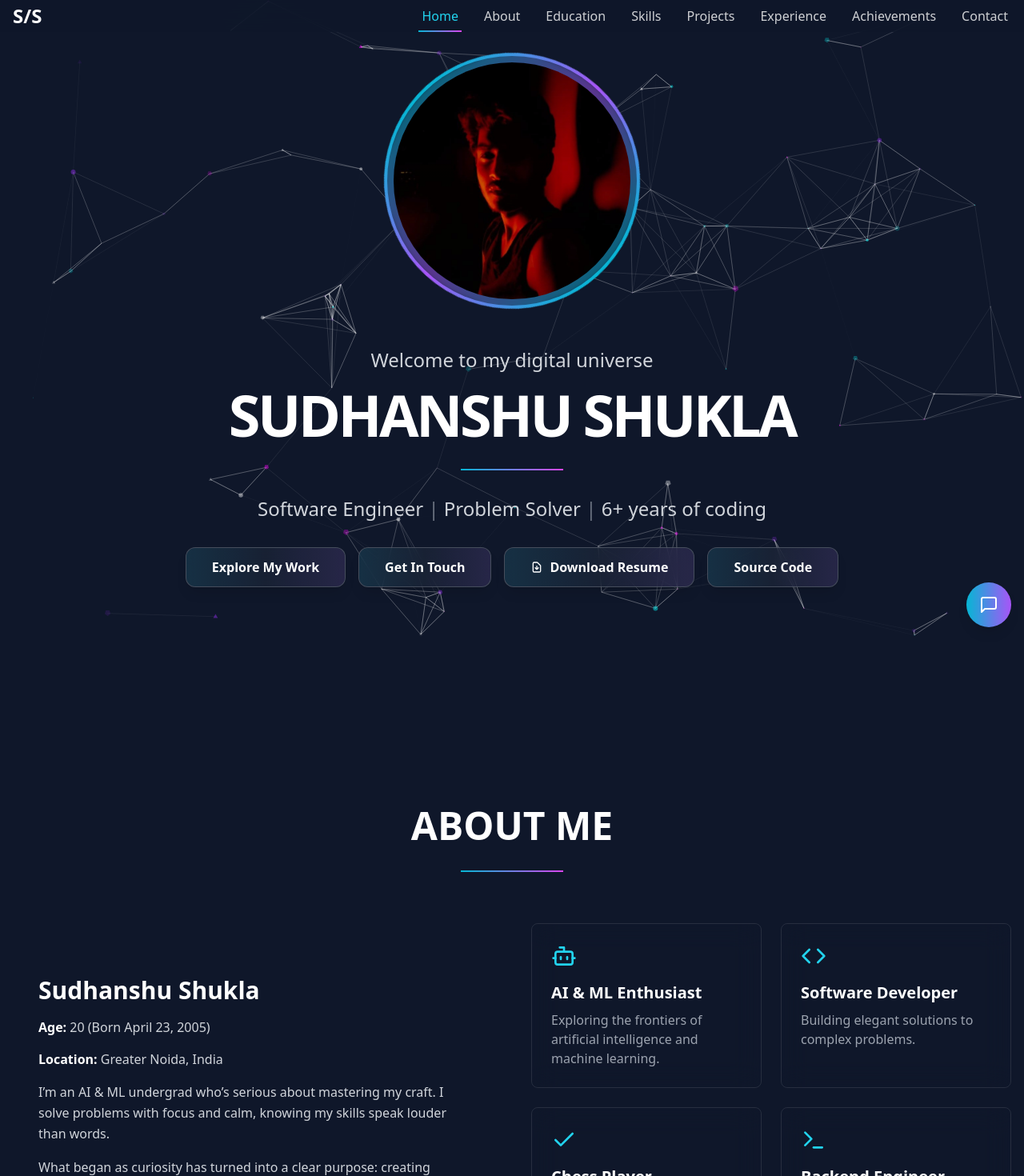
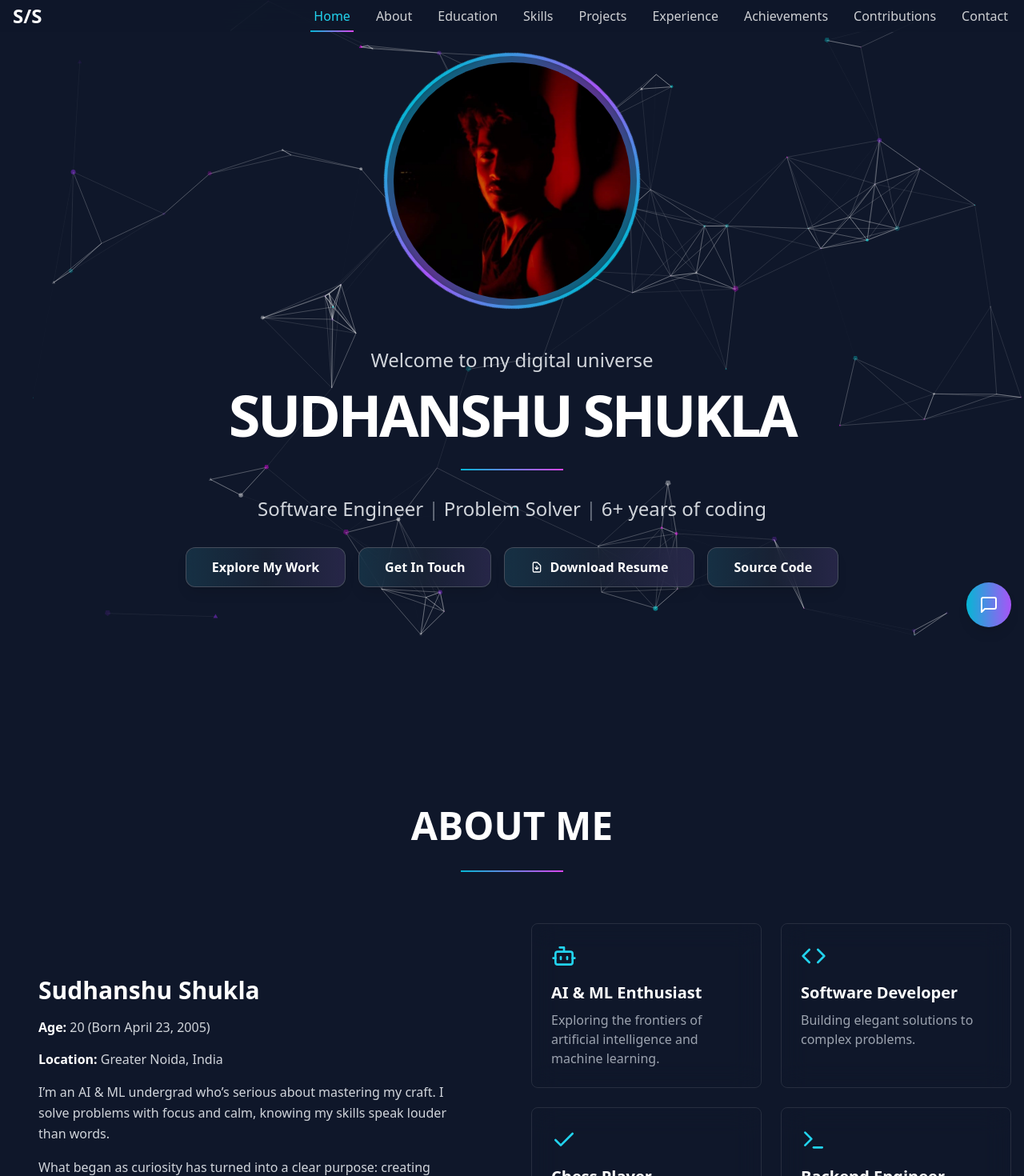
Before and after one commit to Sudhanshu-shukl/portfolio, a React (Vite) app: page / in a window 1280 px wide. Shown: the top 1470 px of the page at 80% size. Built offline with nearby package versions, Linux system fonts and the light colour scheme.

Commit message:
Added : Contribution

```diff
--- a/src/App.jsx
+++ b/src/App.jsx
@@ -5,6 +5,7 @@ import ParticleBackground from './components/ParticleBackground';
 import Navbar from './components/Navbar';
 import Footer from './components/Footer';
 import Sentry from './components/Sentry';
+import Contributions from './components/Contributions';
 
 // Lazy load components
 const Hero = React.lazy(() => import('./components/Hero'));
@@ -55,6 +56,7 @@ function App() {
       'projects',
       'experience',
       'achievements',
+      'contributions',
       'contact',
     ];
     let observer;
@@ -144,6 +146,10 @@ function App() {
                 <Achievements theme={theme} />
               </section>
 
+              <section id="contributions" className="min-h-screen">
+                <Contributions />
+              </section>
+
               <section id="contact" className="min-h-screen">
                 <Contact theme={theme} />
               </section>
--- /dev/null
+++ b/src/components/Contributions.jsx
@@ -0,0 +1,80 @@
+import React from 'react';
+import { Code, Youtube } from 'lucide-react';
+
+const contributions = [
+    {
+        title: 'Company Wise LeetCode Problems',
+        description: 'A collection of LeetCode problems organized by company, designed to help developers prepare for technical interviews at top-tier companies. Features curated problem sets from 40+ leading tech companies to enable focused and efficient interview preparation.',
+        link: 'https://github.com/Sudhanshu-shukl/Company-Wise-LeetCode-Problems',
+        icon: Code,
+        companies: [
+            'Amazon', 'Apple', 'Autodesk', 'Goldman Sachs', 'Google', 'Meta', 'Microsoft', 'Netflix',
+            'Nvidia', 'and 30+'
+        ]
+    },
+    {
+        title: 'DSA & Low-Level Programming Tutorials',
+        description: 'Educational YouTube channel dedicated to teaching Data Structures & Algorithms, system programming, and low-level concepts. Features comprehensive tutorials, coding walkthroughs, and problem-solving strategies to help developers master fundamental computer science concepts.',
+        link: 'https://www.youtube.com/channel/UCDJvfrnOpYxnVdWuJpP-5Mw',
+        icon: Youtube,
+        topics: [
+            'Data Structures', 'Algorithms', 'System Programming', 'Memory Management', 'C/C++', 'Problem Solving'
+        ]
+    },
+];
+
+const Contributions = () => {
+    return (
+        <section id="contributions" className="py-20 px-4 max-w-4xl mx-auto">
+            <h2 className="text-3xl md:text-4xl font-bold mb-8 text-gradient">Community Contributions</h2>
+            <ul className="space-y-8">
+                {contributions.map((item, idx) => (
+                    <li key={idx}>
+                                                 <a
+                             href={item.link}
+                             target="_blank"
+                             rel="noopener noreferrer"
+                             className="block bg-slate-800/60 border border-white/10 rounded-xl p-6 shadow-lg hover:shadow-cyan-500/10 hover:border-cyan-400/30 transition-all duration-300 cursor-pointer group"
+                         >
+                             <div className="flex items-start gap-4">
+                                 <div className="flex-shrink-0 p-3 bg-cyan-500/10 rounded-lg border border-cyan-400/20 group-hover:bg-cyan-500/20 transition-colors">
+                                     <item.icon className="w-6 h-6 text-cyan-400 group-hover:text-cyan-300 transition-colors" />
+                                 </div>
+                                 <div className="flex-1">
+                                     <h3 className="text-xl font-semibold mb-2 text-cyan-400 group-hover:text-cyan-300 transition-colors">{item.title}</h3>
+                                     <p className="text-gray-300 mb-4">{item.description}</p>
+                                     {item.companies && (
+                                         <div className="mb-4">
+                                             <h4 className="text-sm font-medium text-gray-400 mb-2">Companies Covered:</h4>
+                                             <div className="flex flex-wrap gap-2">
+                                                 {item.companies.map((company, companyIdx) => (
+                                                     <span key={companyIdx} className="px-2 py-1 bg-slate-700/50 text-xs rounded-md text-gray-300 border border-slate-600/30">
+                                                         {company}
+                                                     </span>
+                                                 ))}
+                                             </div>
+                                         </div>
+                                     )}
+                                     {item.topics && (
+                                         <div className="mb-4">
+                                             <h4 className="text-sm font-medium text-gray-400 mb-2">Topics Covered:</h4>
+                                             <div className="flex flex-wrap gap-2">
+                                                 {item.topics.map((topic, topicIdx) => (
+                                                     <span key={topicIdx} className="px-2 py-1 bg-slate-700/50 text-xs rounded-md text-gray-300 border border-slate-600/30">
+                                                         {topic}
+                                                     </span>
+                                                 ))}
+                                             </div>
+                                         </div>
+                                     )}
+                                 </div>
+                             </div>
+                         </a>
+                    </li>
+                ))}
+            </ul>
+        </section>
+    );
+};
+
+export default Contributions;
--- a/src/components/Navbar.jsx
+++ b/src/components/Navbar.jsx
@@ -29,6 +29,7 @@ const Navbar = ({ activeSection, setActiveSection, theme, toggleTheme }) => {
     { text: "Projects", href: "#projects", id: "projects" },
     { text: "Experience", href: "#experience", id: "experience" },
     { text: "Achievements", href: "#achievements", id: "achievements" },
+    { text: "Contributions", href: "#contributions", id: "contributions" },
     { text: "Contact", href: "#contact", id: "contact" },
   ];
 
```
